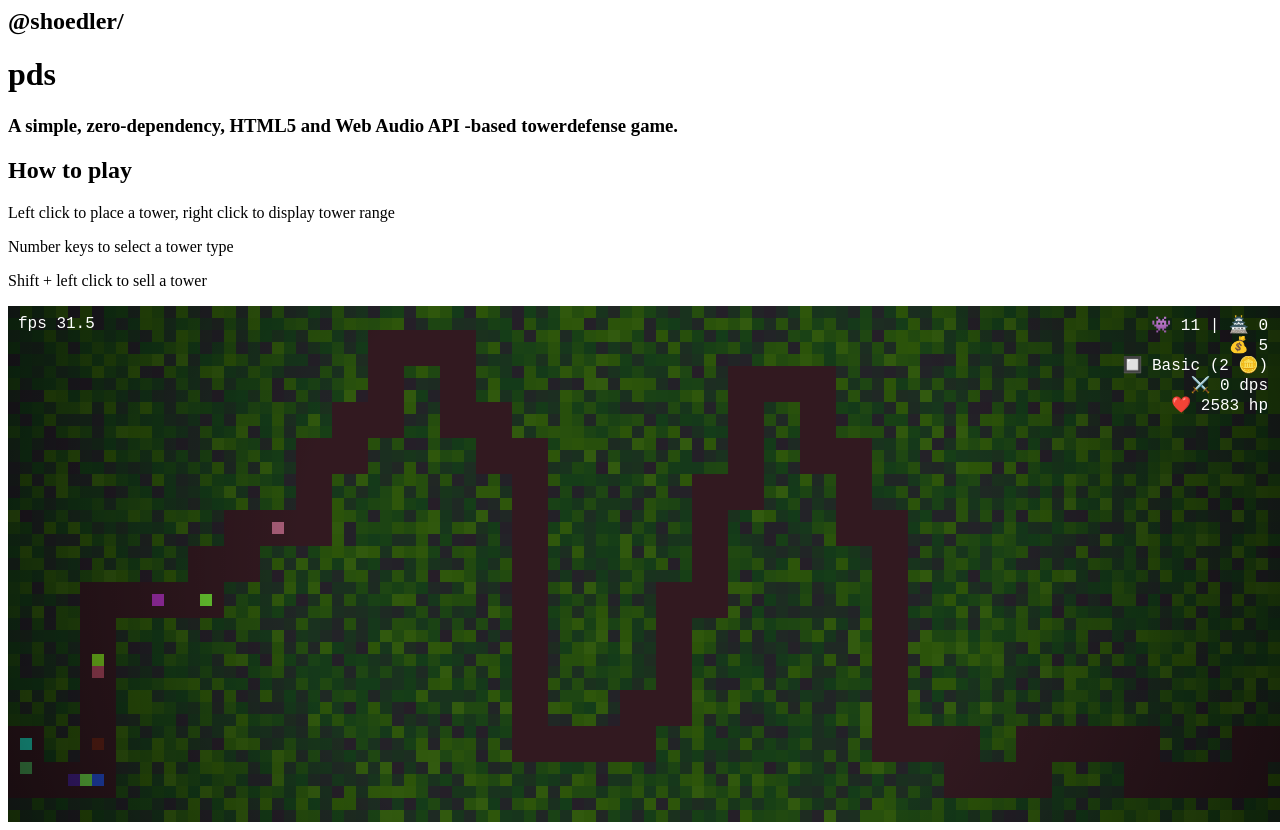
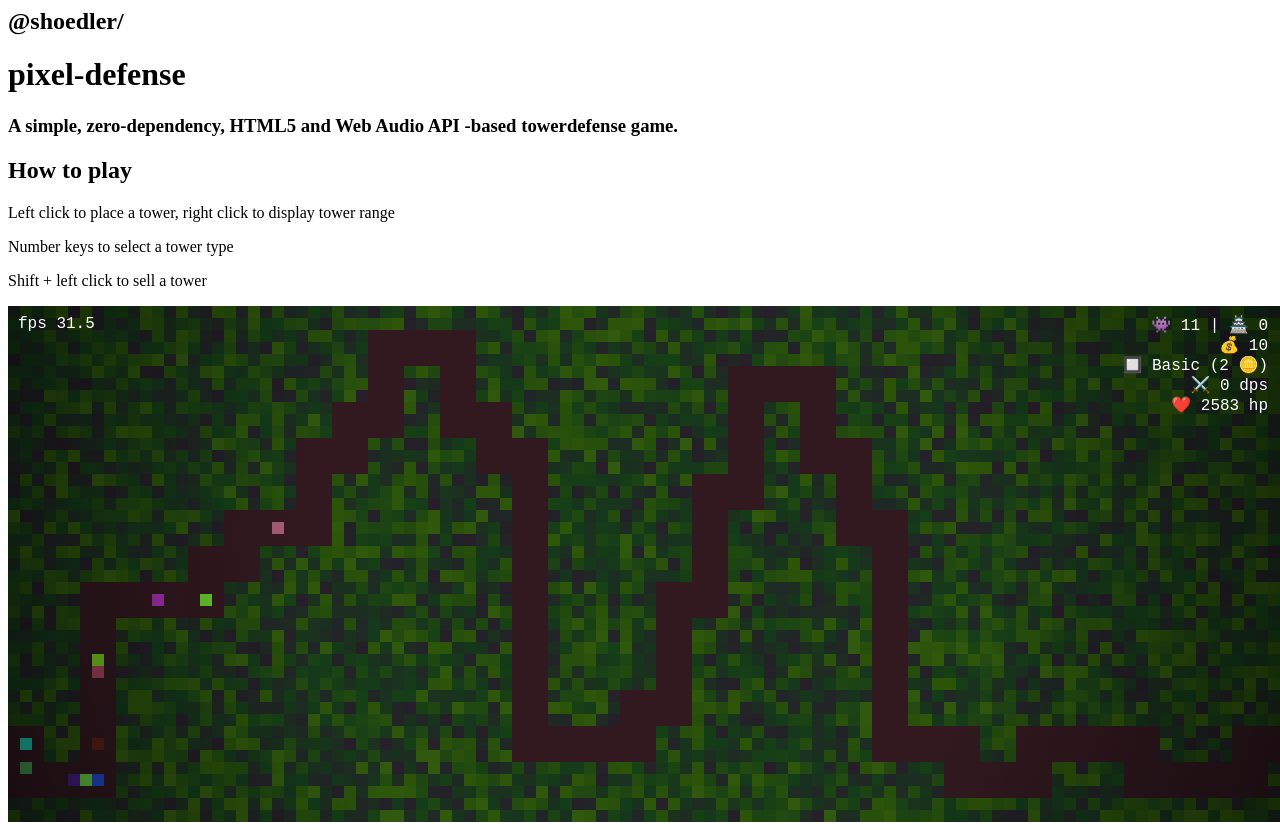
Before and after one commit to shoedler/pixel-defense, a website built with webpack: page index.html in a window 1280 px wide. Built offline with nearby package versions, Linux system fonts and the light colour scheme; files whose address does not match are found by name.

Commit message:
Updates index.html, updates state

```diff
--- a/index.html
+++ b/index.html
@@ -19,7 +19,7 @@
     <div class="wrapper">
       <div class="text">
         <h2 class="clickable pb-0p1" onclick="window.open('https:\/\/www.github.com\/shoedler')">@shoedler/</h2>
-        <h1 class="clickable pb-1p5" onclick="window.open('https:\/\/www.github.com\/shoedler\/game')">pds</h1>
+        <h1 class="clickable pb-1p5" onclick="window.open('https:\/\/www.github.com\/shoedler\/game')">pixel-defense</h1>
         <h3>A simple, zero-dependency, HTML5 and Web Audio API -based towerdefense game.</h3>
       </div>
       <div class="text">
--- a/src/state.ts
+++ b/src/state.ts
@@ -31,7 +31,7 @@ export const state = {
     compositeColor: { r: 100, g: 50, b: 50, a: 0.8 } as Color,
   },
   user: {
-    money: 5,
+    money: 10,
     towerType: TowerType.Basic,
     frontlineProgress: -1,
     input: {
```
